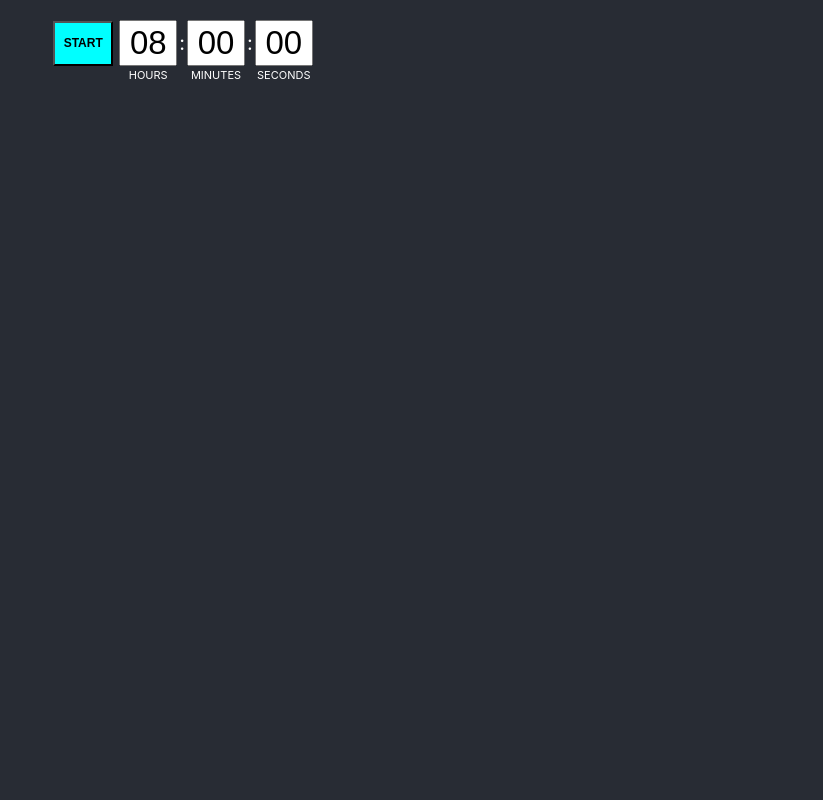
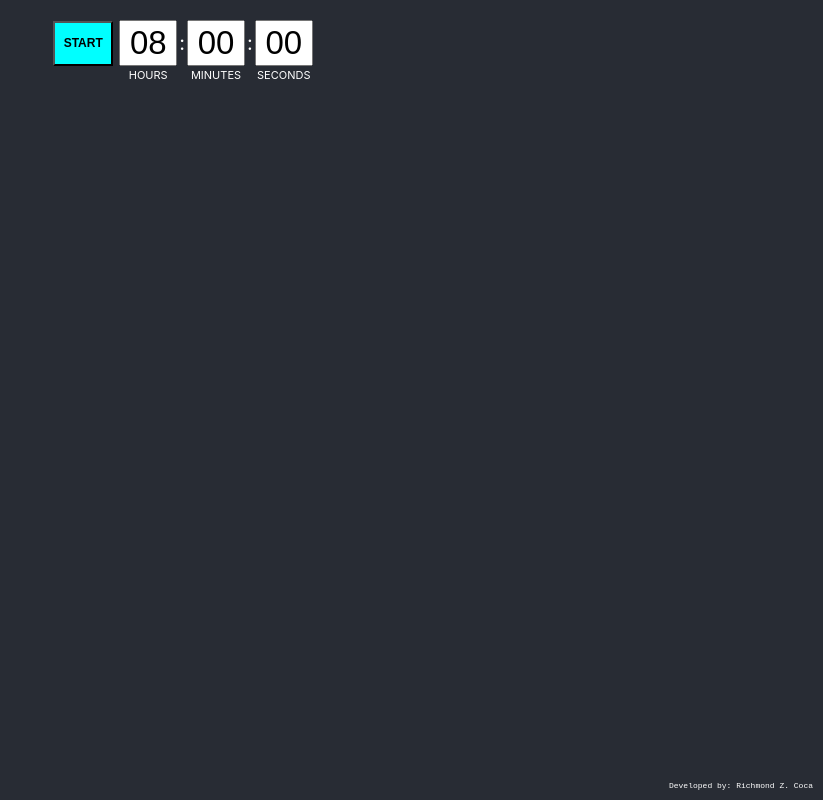
Before and after one commit to richmondzcoca/tasktimer, a React (Create React App) app: page / in a window 1280 px wide. Shown: the whole page, without its empty margins (457-1280 px from the left). Built offline with nearby package versions, Linux system fonts and the light colour scheme.

Commit message:
Added author

```diff
--- a/package.json
+++ b/package.json
@@ -1,6 +1,9 @@
 {
   "name": "task-timer",
   "version": "0.1.0",
+  "author": {
+    "name": "Richmond Z. Coca"
+  },
   "private": true,
   "dependencies": {
     "@testing-library/jest-dom": "^5.16.5",
--- a/src/App.scss
+++ b/src/App.scss
@@ -3,6 +3,16 @@
   height: 100vh;
   display: flex;
   justify-content: center;
+  position: relative;
+
+  .author {
+    position: absolute;
+    color: white;
+    bottom: 10px;
+    right: 10px;
+    font-size: 8px;
+    font-family: monospace;
+  }
 
   .container {
     padding-top: 20px;
@@ -63,5 +73,13 @@
         }
       }
     }
+
+    .categories {
+      width: 52%;
+
+      select {
+        width: 100%;
+      }
+    }
   }
 }
--- a/src/App.tsx
+++ b/src/App.tsx
@@ -203,6 +203,7 @@ function App() {
 
   return (
     <div className="app">
+      <div className="author">Developed by: Richmond Z. Coca</div>
       <div className="container">
         <div className="timers">
           <button ref={startButton} data-color={attrButtonColor} onClick={startTimer}>{countDownButtonText}</button>
@@ -233,6 +234,16 @@ function App() {
             />
           </div>
         </div>
+        {/* <div className="categories">
+          <select multiple aria-label="multiple select example">
+            <option selected>Open this select menu</option>
+            <option value="1">One</option>
+            <option value="2">Two</option>
+            <option value="3">Three</option><option value="4">Three</option>
+          <option value="5">Three</option>
+          <option value="6">Three</option>
+          </select>
+        </div> */}
       </div>
     </div>
   );
```
